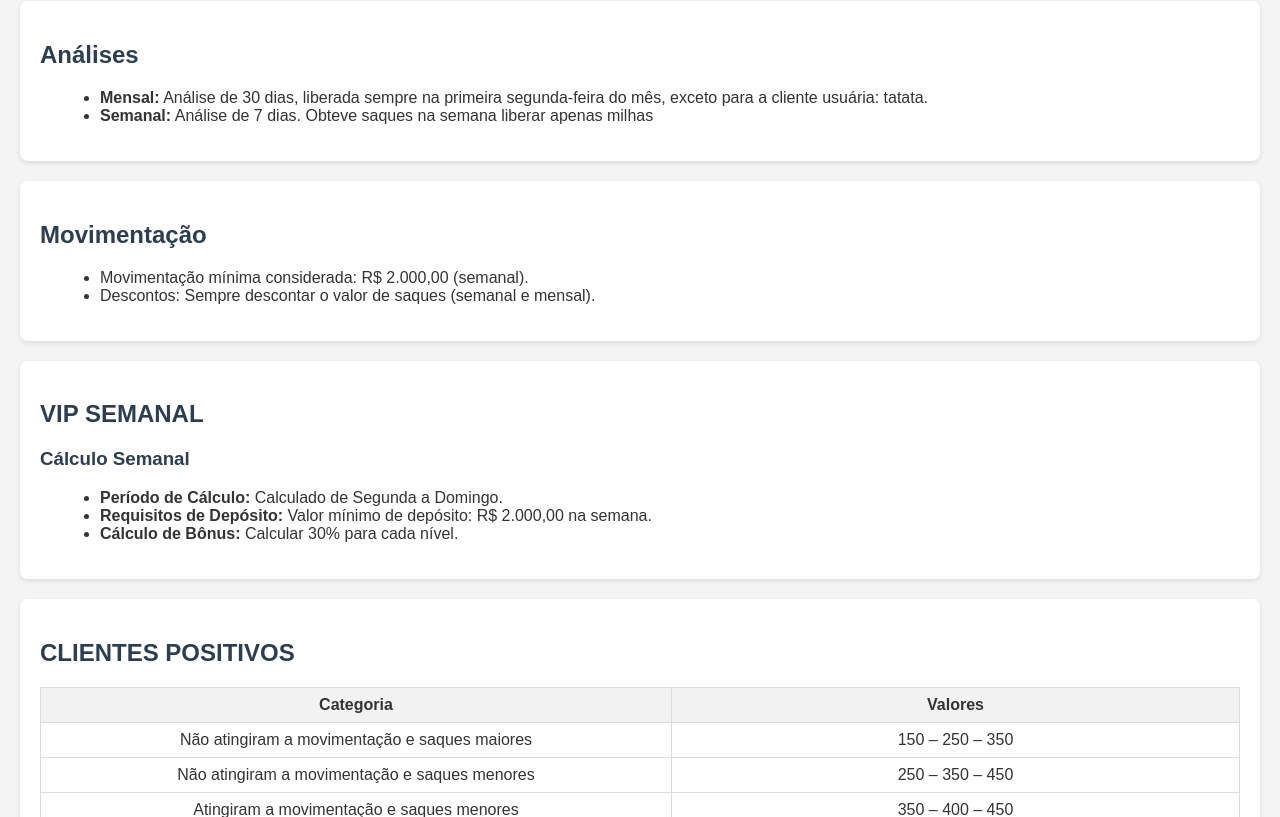
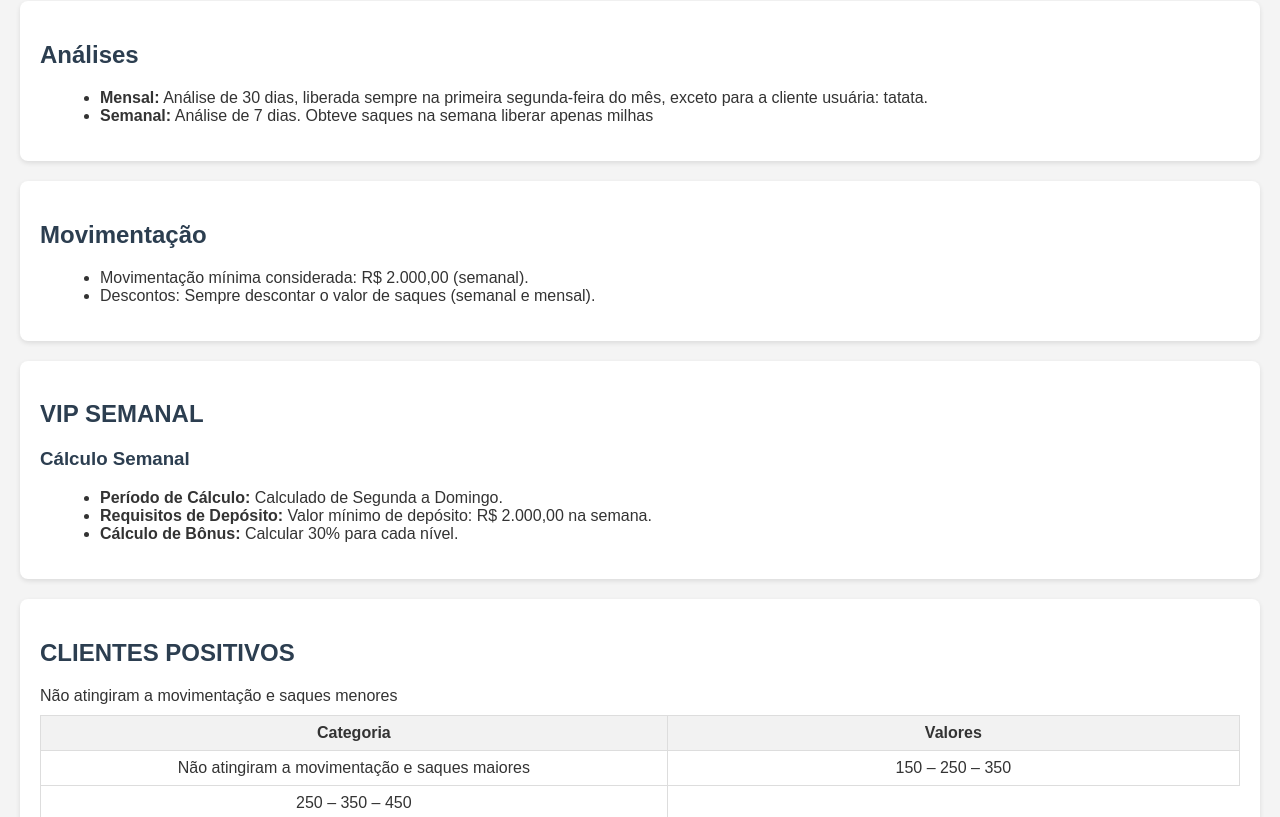
Before and after one commit to LuanadBraz/Teste, a plain HTML site: page index.html in a window 1280 px wide. Shown: the part 99-916 px from the top of the page. Drawn offline with Linux system fonts and the light colour scheme.

Commit message:
Update index.html

```diff
--- a/index.html
+++ b/index.html
@@ -96,7 +96,7 @@
                     <td>150 – 250 – 350</td>
                 </tr>
                 <tr>
-                    <td>Não atingiram a movimentação e saques menores</td>
+                    Não atingiram a movimentação e saques menores
                     <td>250 – 350 – 450</td>
                 </tr>
                 <tr>
```
